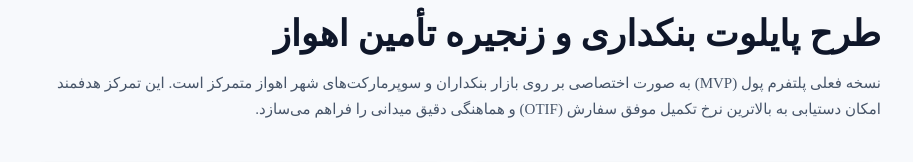
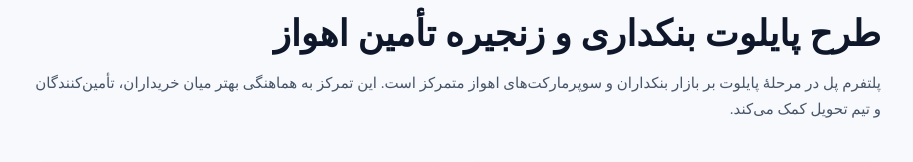
Before and after one commit to rrasi90/POL-2.3, a Next.js app in the folder mvp/apps/web/: page /pilot in a window 1280 px wide. Shown: the part 156-318 px from the top of the page, without its empty margins (183-1096 px from the left). Built offline with nearby package versions, Linux system fonts and the light colour scheme.

Commit message:
fix(copy): simplify public pilot explanation

```diff
--- a/mvp/apps/web/src/app/pilot/page.tsx
+++ b/mvp/apps/web/src/app/pilot/page.tsx
@@ -44,7 +44,7 @@ export default function CorporatePilotPage() {
             طرح پایلوت بنکداری و زنجیره تأمین اهواز
           </h1>
           <p className="mt-4 text-[15px] leading-[26px] text-[var(--pol-light-text-secondary)]">
-            نسخه فعلی پلتفرم پول (MVP) به صورت اختصاصی بر روی بازار بنکداران و سوپرمارکت‌های شهر اهواز متمرکز است. این تمرکز هدفمند امکان دستیابی به بالاترین نرخ تکمیل موفق سفارش (OTIF) و هماهنگی دقیق میدانی را فراهم می‌سازد.
+            پلتفرم پل در مرحلهٔ پایلوت بر بازار بنکداران و سوپرمارکت‌های اهواز متمرکز است. این تمرکز به هماهنگی بهتر میان خریداران، تأمین‌کنندگان و تیم تحویل کمک می‌کند.
           </p>
 
           <div className="mt-10 grid gap-4 sm:grid-cols-2">
```
